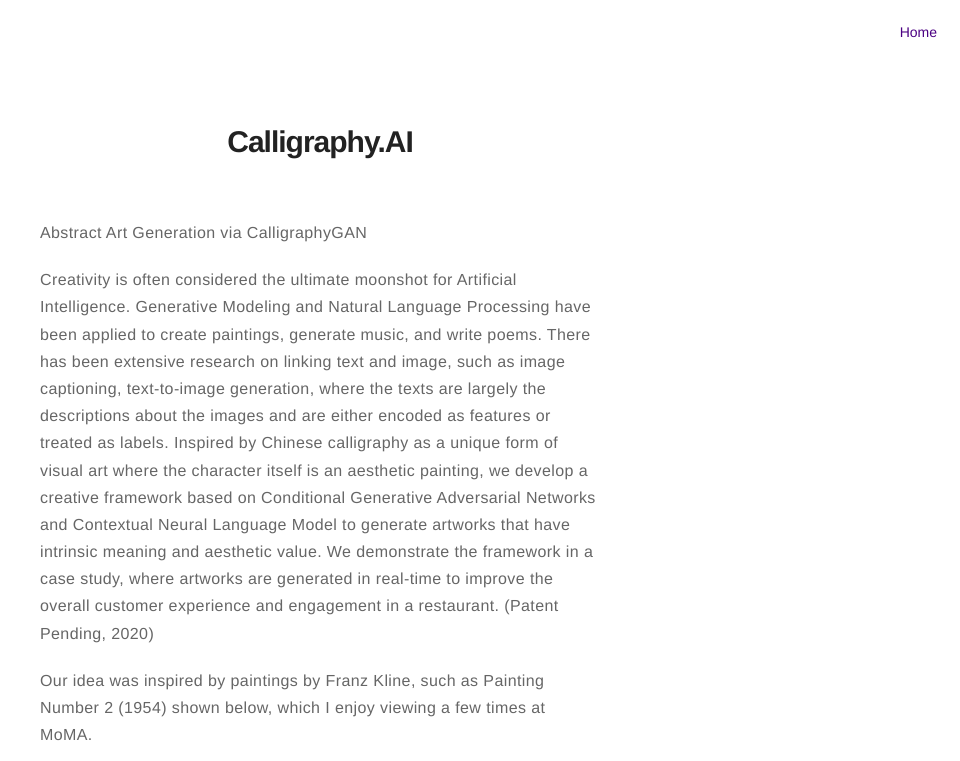
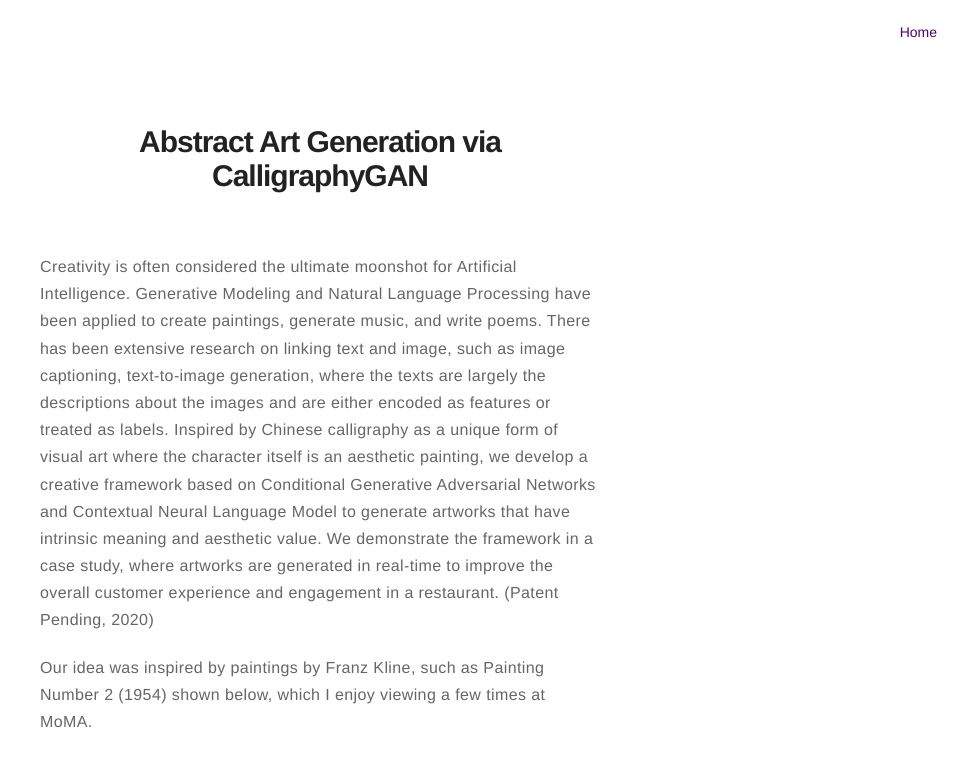
Before and after one commit to harrywang/harrywang.github.io, a Jekyll site: the page built from calligraphy.md, in a window 1280 px wide. Shown: the top 761 px of the page, without its empty margins (320-1280 px from the left). Built offline with Jekyll 4.4.1, drawn with Linux system fonts in a browser that asks for light colours; some of the changed text lies outside the part shown.

Commit message:
updated calligraphy page

```diff
--- a/calligraphy.md
+++ b/calligraphy.md
@@ -2,9 +2,7 @@
 title: calligraphy.ai
 layout: page
 ---
-# Calligraphy.AI
-
-Abstract Art Generation via CalligraphyGAN
+# Abstract Art Generation via CalligraphyGAN
 
 Creativity is often considered the ultimate moonshot for Artificial Intelligence. Generative Modeling and Natural Language Processing have been applied to create paintings, generate music, and write poems. There has been extensive research on linking text and image, such as image captioning, text-to-image generation, where the texts are largely the descriptions about the images and are either encoded as features or treated as labels. Inspired by Chinese calligraphy as a unique form of visual art where the character itself is an aesthetic painting, we develop a creative framework based on Conditional Generative Adversarial Networks and Contextual Neural Language Model to generate artworks that have intrinsic meaning and aesthetic value. We demonstrate the framework in a case study, where artworks are generated in real-time to improve the overall customer experience and engagement in a restaurant. (Patent Pending, 2020)
 
```
Also changed, not shown: other parts of calligraphy.md (+4 -0 lines).
